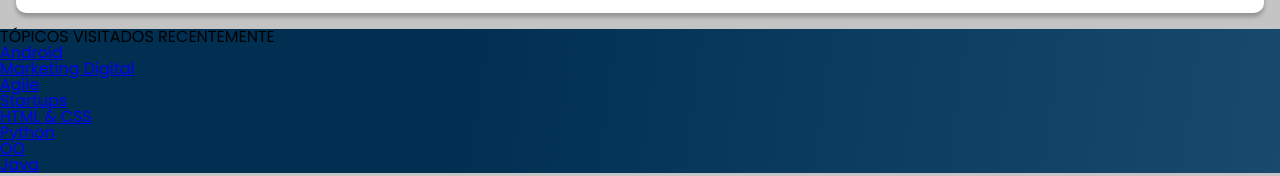
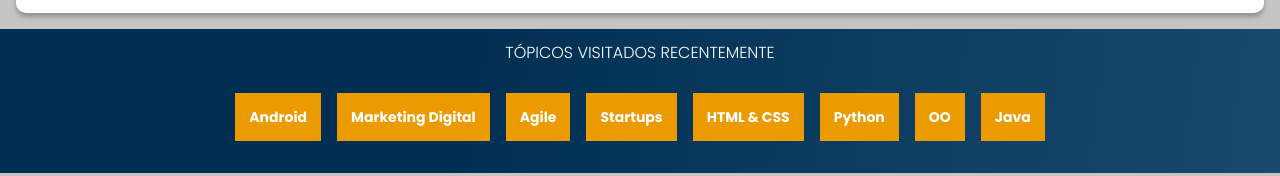
Before and after one commit to WillianFarias/site-livraria, a plain HTML site: page index.html in a window 1280 px wide. Shown: the part 2331-2507 px from the top of the page. Drawn offline with nearby package versions, Linux system fonts and the light colour scheme.

Commit message:
finalizacao da sessao topicos

```diff
--- a/styles/topicos.css
+++ b/styles/topicos.css
@@ -1,3 +1,31 @@
 .topicos {
   background: var(--azul-degrade);
+  text-align: center;
+  padding: 1em 0;
 }
+
+.topicos__titulo {
+  text-transform: uppercase;
+  color: var(--branco);
+  font-weight: 300;
+  margin-bottom: 1em;
+}
+
+.topicos__lista {
+  display: flex;
+  flex-wrap: wrap;
+  justify-content: center;
+}
+
+.topicos__item {
+  margin: 2em .5em;
+}
+
+.topicos__link {
+  font-weight: 700;
+  color: var(--branco);
+  background-color: var(--laranja);
+  padding: 1em;
+  text-decoration: none;
+  font-size: 14px;
+}
```
